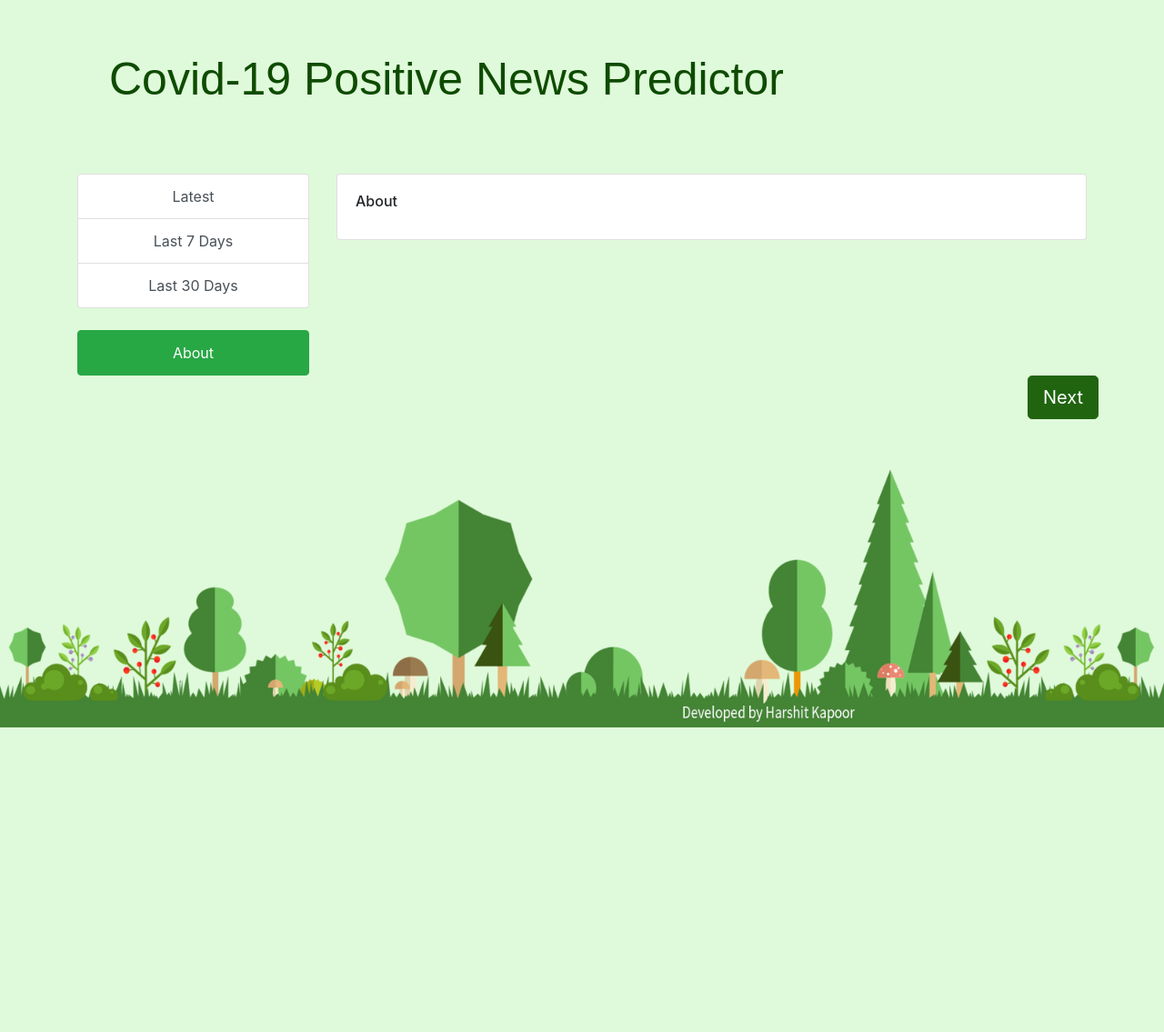
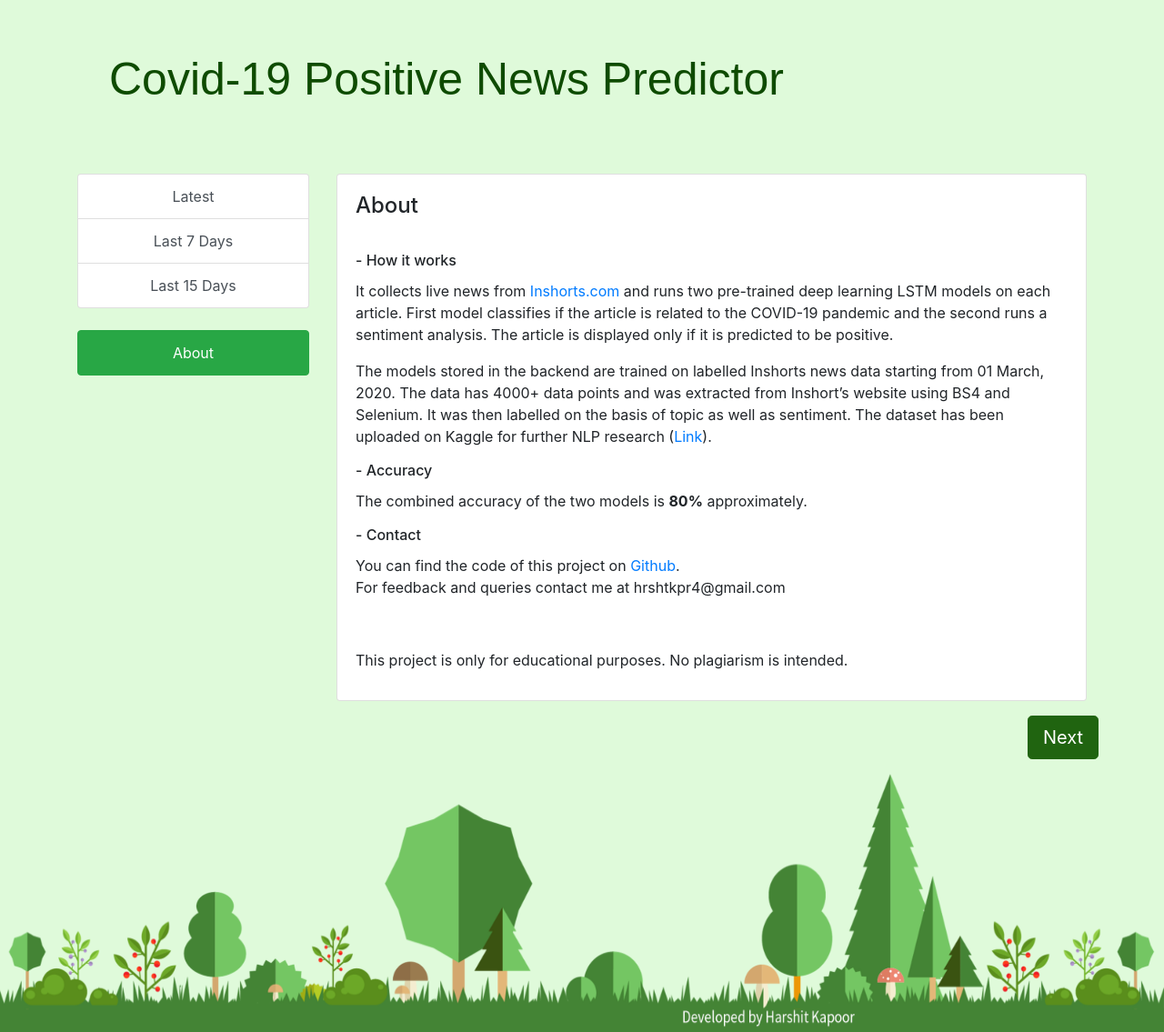
Before and after one commit to hkapoor99/COVID-19_Positive_News_Predictor, a Django app: page /about in a window 1280 px wide. Shown: the whole page at 91% size. Before the commit the page ends 800 px from the top, so only its background shows below. Run offline with Django 3.2, Linux system fonts and the light colour scheme; some libraries are stand-ins or nearby versions; some web fonts are replaced.

Commit message:
About page

```diff
--- a/pos_d/templates/pos_d/30days.html
+++ b/pos_d/templates/pos_d/15days.html
@@ -53,7 +53,7 @@ document.addEventListener('DOMContentLoaded', function() {
       <a class="nav-link" href="{% url 'sevendays' %}">Last 7 days</a>
     </li>
     <li class="nav-item">
-      <a class="nav-link" href="{% url 'thirtydays' %}">Last 30 days<span class="sr-only">(current)</span></a>
+      <a class="nav-link" href="{% url 'fifteendays' %}">Last 15 days<span class="sr-only">(current)</span></a>
     </li>
     <li class="nav-item">
       <a class="nav-link" href="{% url 'about' %}">About</a>
@@ -66,7 +66,7 @@ document.addEventListener('DOMContentLoaded', function() {
 <div class="list-group">
   <a href="{% url 'index' %}" class="list-group-item list-group-item-action">Latest</a>
   <a href="{% url 'sevendays' %}" class="list-group-item list-group-item-action">Last 7 Days</a>
-  <a href="{% url 'thirtydays' %}" class="list-group-item list-group-item-action active">Last 30 Days</a>
+  <a href="{% url 'fifteendays' %}" class="list-group-item list-group-item-action active">Last 15 Days</a>
 </div>
 <br>
 <div class="list-group">
--- a/pos_d/templates/pos_d/7days.html
+++ b/pos_d/templates/pos_d/7days.html
@@ -53,7 +53,7 @@ document.addEventListener('DOMContentLoaded', function() {
       <a class="nav-link" href="{% url 'sevendays' %}">Last 7 days<span class="sr-only">(current)</span></a>
     </li>
     <li class="nav-item">
-      <a class="nav-link" href="{% url 'thirtydays' %}">Last 30 days</a>
+      <a class="nav-link" href="{% url 'fifteendays' %}">Last 15 days</a>
     </li>
     <li class="nav-item">
       <a class="nav-link" href="{% url 'about' %}">About</a>
@@ -66,7 +66,7 @@ document.addEventListener('DOMContentLoaded', function() {
 <div class="list-group">
   <a href="{% url 'index' %}" class="list-group-item list-group-item-action">Latest</a>
   <a href="{% url 'sevendays' %}" class="list-group-item list-group-item-action active">Last 7 Days</a>
-  <a href="{% url 'thirtydays' %}" class="list-group-item list-group-item-action">Last 30 Days</a>
+  <a href="{% url 'fifteendays' %}" class="list-group-item list-group-item-action">Last 15 Days</a>
 </div>
 <br>
 <div class="list-group">
--- a/pos_d/templates/pos_d/about.html
+++ b/pos_d/templates/pos_d/about.html
@@ -1,5 +1,12 @@
 {% extends "pos_d/base.html" %}
 
+{% block java %}
+<style type="text/css">
+  #footer_img{
+    position: relative;
+  }
+</style>
+{% endblock %}
 {% block mobilemenu %}
 <div class="collapse navbar-collapse" id="navbarSupportedContent">
   <ul class="navbar-nav mr-auto">
@@ -10,7 +17,7 @@
       <a class="nav-link" href="{% url 'sevendays' %}">Last 7 days</a>
     </li>
     <li class="nav-item">
-      <a class="nav-link" href="{% url 'thirtydays' %}">Last 30 days</a>
+      <a class="nav-link" href="{% url 'fifteendays' %}">Last 15 days</a>
     </li>
     <li class="nav-item">
       <a class="nav-link" href="{% url 'about' %}">About<span class="sr-only">(current)</span></a>
@@ -23,7 +30,7 @@
 <div class="list-group">
   <a href="{% url 'index' %}" class="list-group-item list-group-item-action">Latest</a>
   <a href="{% url 'sevendays' %}" class="list-group-item list-group-item-action">Last 7 Days</a>
-  <a href="{% url 'thirtydays' %}" class="list-group-item list-group-item-action">Last 30 Days</a>
+  <a href="{% url 'fifteendays' %}" class="list-group-item list-group-item-action">Last 15 Days</a>
 </div>
 <br>
 <div class="list-group">
@@ -35,7 +42,17 @@
   <div class="card mb-3">
     <div class="row no-gutters">
       <div class="card-body">
-        <h6 class="card-title" id="card_headline">About</h6>
+        <h4 class="card-title" id="card_headline">About</h4>
+        <br>
+        <h6 class="card-title" id="card_headline">- How it works</h6>
+        <p class="card-text">It collects live news from <a href="www.inshorts.com/en/national">Inshorts.com</a> and runs two pre-trained deep learning LSTM models on each article. First model classifies if the article is related to the COVID-19 pandemic and the second runs a sentiment analysis. The article is displayed only if it is predicted to be positive.</p>
+        <p class="card-text">The models stored in the backend are trained on labelled Inshorts news data starting from 01 March, 2020. The data has 4000+ data points and was extracted from Inshort’s website using BS4 and Selenium. It was then labelled on the basis of topic as well as sentiment. The dataset has been uploaded on Kaggle for further NLP research (<a href="">Link</a>).</p>
+        <h6 class="card-title" id="card_headline">- Accuracy</h6>
+        <p class="card-text">The combined accuracy of the two models is <b>80%</b> approximately.<p>
+        <h6 class="card-title" id="card_headline">- Contact</h6>
+        <p class="card-text">You can find the code of this project on <a href="">Github</a>.<br> For feedback and queries contact me at hrshtkpr4@gmail.com<p>
+        <br>
+        <p class="card-title">This project is only for educational purposes. No plagiarism is intended.</p>
       </div>
     </div>
   </div>
--- a/pos_d/templates/pos_d/index.html
+++ b/pos_d/templates/pos_d/index.html
@@ -38,7 +38,7 @@ document.addEventListener('DOMContentLoaded', function() {
       <a class="nav-link" href="{% url 'sevendays' %}">Last 7 days</a>
     </li>
     <li class="nav-item">
-      <a class="nav-link" href="{% url 'thirtydays' %}">Last 30 days</a>
+      <a class="nav-link" href="{% url 'fifteendays' %}">Last 15 days</a>
     </li>
     <li class="nav-item">
       <a class="nav-link" href="{% url 'about' %}">About</a>
@@ -51,7 +51,7 @@ document.addEventListener('DOMContentLoaded', function() {
 <div class="list-group">
   <a href="{% url 'index' %}" class="list-group-item list-group-item-action active">Latest</a>
   <a href="{% url 'sevendays' %}" class="list-group-item list-group-item-action">Last 7 Days</a>
-  <a href="{% url 'thirtydays' %}" class="list-group-item list-group-item-action">Last 30 Days</a>
+  <a href="{% url 'fifteendays' %}" class="list-group-item list-group-item-action">Last 15 Days</a>
 </div>
 <br>
 <div class="list-group">
--- a/pos_d/urls.py
+++ b/pos_d/urls.py
@@ -5,6 +5,6 @@ from . import views
 urlpatterns = [
     path("", views.index, name="index"),
     path("7days", views.sevendays, name="sevendays"),
-    path("30days", views.thirtydays, name="thirtydays"),
+    path("15days", views.fifteendays, name="fifteendays"),
     path("about", views.about, name="about")
 ]
--- a/pos_d/views.py
+++ b/pos_d/views.py
@@ -94,10 +94,10 @@ def sevendays(request):
     date2 = []
     for i in data["Date"]:
         date2.append(datetime.strptime(i, '%Y-%m-%d').date())
-    data["Date"] = date2
-    data_30 = data.loc[data["Date"] >= (datetime.now().date() - timedelta(days=7))]
+    data["Date2"] = date2
+    data_7 = data.loc[data["Date2"] >= (datetime.now().date() - timedelta(days=7))]
 
-    for i, row  in data_30.iterrows() :
+    for i, row  in data_7.iterrows() :
         t = row["Text"]
         text = [t]
         twt = tokenizer.texts_to_sequences(text)
@@ -122,7 +122,7 @@ def sevendays(request):
     }
     return render(request, "pos_d/7days.html", context)
 
-def thirtydays(request):
+def fifteendays(request):
     with open('models/tokenizer_c.pickle', 'rb') as handle:
         tokenizer = pickle.load(handle)
 
@@ -148,10 +148,10 @@ def thirtydays(request):
     date2 = []
     for i in data["Date"]:
         date2.append(datetime.strptime(i, '%Y-%m-%d').date())
-    data["Date"] = date2
-    data_7 = data.loc[data["Date"] >= (datetime.now().date() - timedelta(days=30))]
+    data["Date2"] = date2
+    data_15 = data.loc[data["Date2"] >= (datetime.now().date() - timedelta(days=15))]
 
-    for i, row  in data_7.iterrows() :
+    for i, row  in data_15.iterrows() :
         t = row["Text"]
         text = [t]
         twt = tokenizer.texts_to_sequences(text)
@@ -174,7 +174,7 @@ def thirtydays(request):
         "ImageURLs": imageurls,
         "Dates" : dates
     }
-    return render(request, "pos_d/30days.html", context)
+    return render(request, "pos_d/15days.html", context)
 
 def about(request):
     return render(request, "pos_d/about.html")
```
Also changed, not shown: models/lstm_model.json (deleted, +0 -1 lines), 2 other files.
